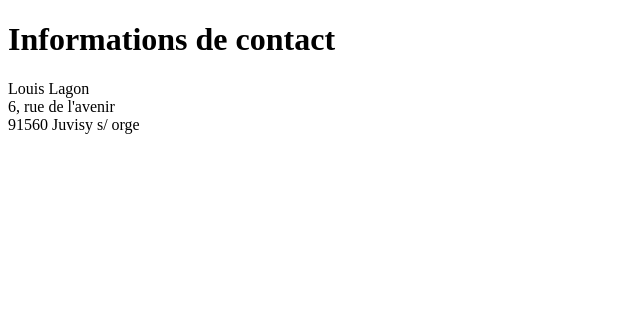
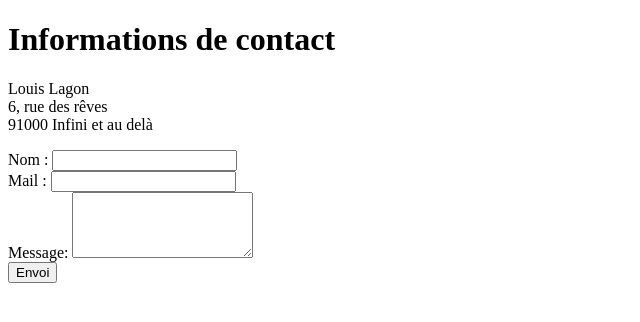
Before and after one commit to ShinyLucho/cv, a plain HTML site: page contact.html in a window 1280 px wide. Shown: the whole page, without its empty margins (0-640 px from the left). Drawn offline with Linux system fonts and the light colour scheme.

Commit message:
Add files via upload

```diff
--- a/contact.html
+++ b/contact.html
@@ -7,11 +7,20 @@
   <body>
     <h1>Informations de contact</h1>
     <p>
-      Louis Lagon <br> 6, rue de l'avenir <br> 91560 Juvisy s/ orge
+      Louis Lagon <br> 6, rue des rêves <br> 91000 Infini et au delà
     </p>
   </body>
 
-  <form class="" action="index.html" method="post">
-
+  <form class="" action="mailto:m.louislagon@gmail.com" method="post" enctype="text/plain">
+  <label>Nom :</label>
+  <input type="text" name="Nom" value="">
+<br>
+  <label>Mail :</label>
+  <input type="email" name="Nom" value="">
+<br>
+  <label>Message:</label>
+  <textarea name="Message" rows="4" cols="20"></textarea>
+<br>
+  <input type="submit" name="Envoyer" value="Envoi">
   </form>
 </html>
```
Also changed, not shown: index.html (+1 -1 lines).
